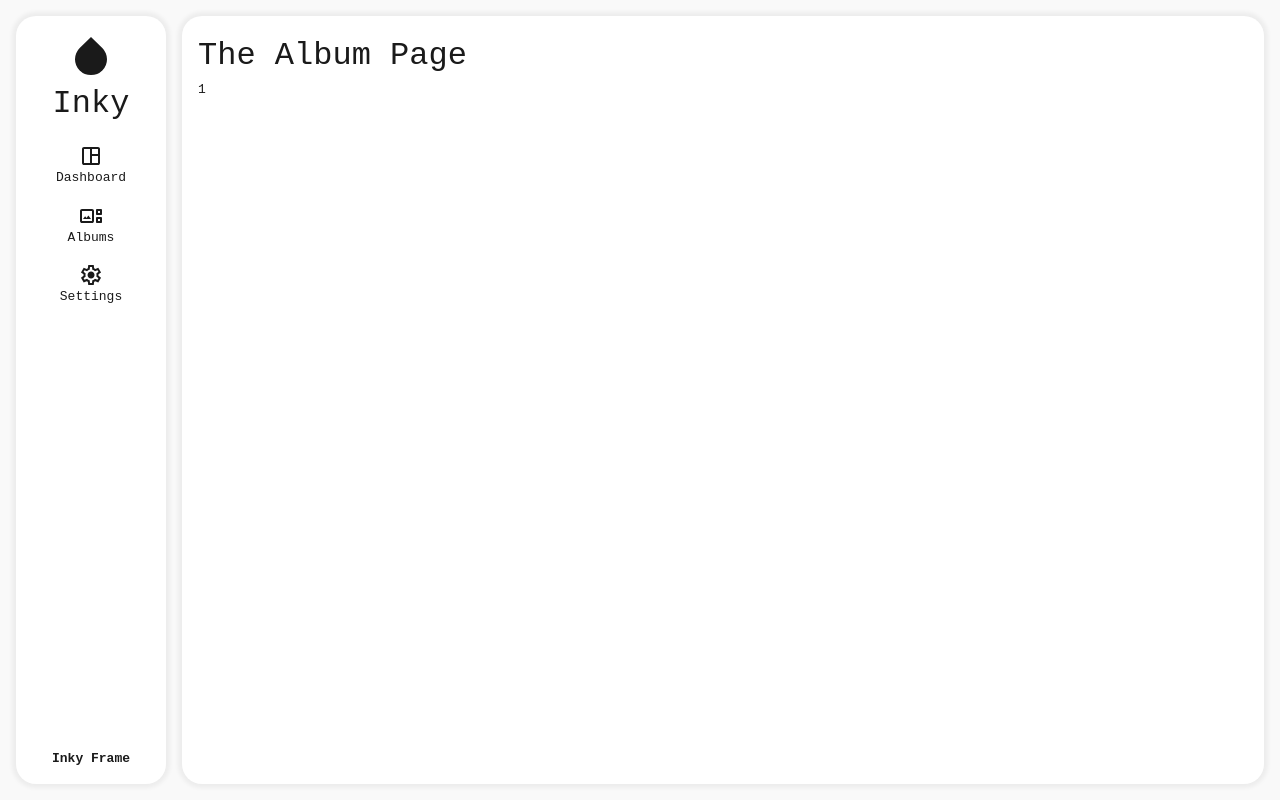
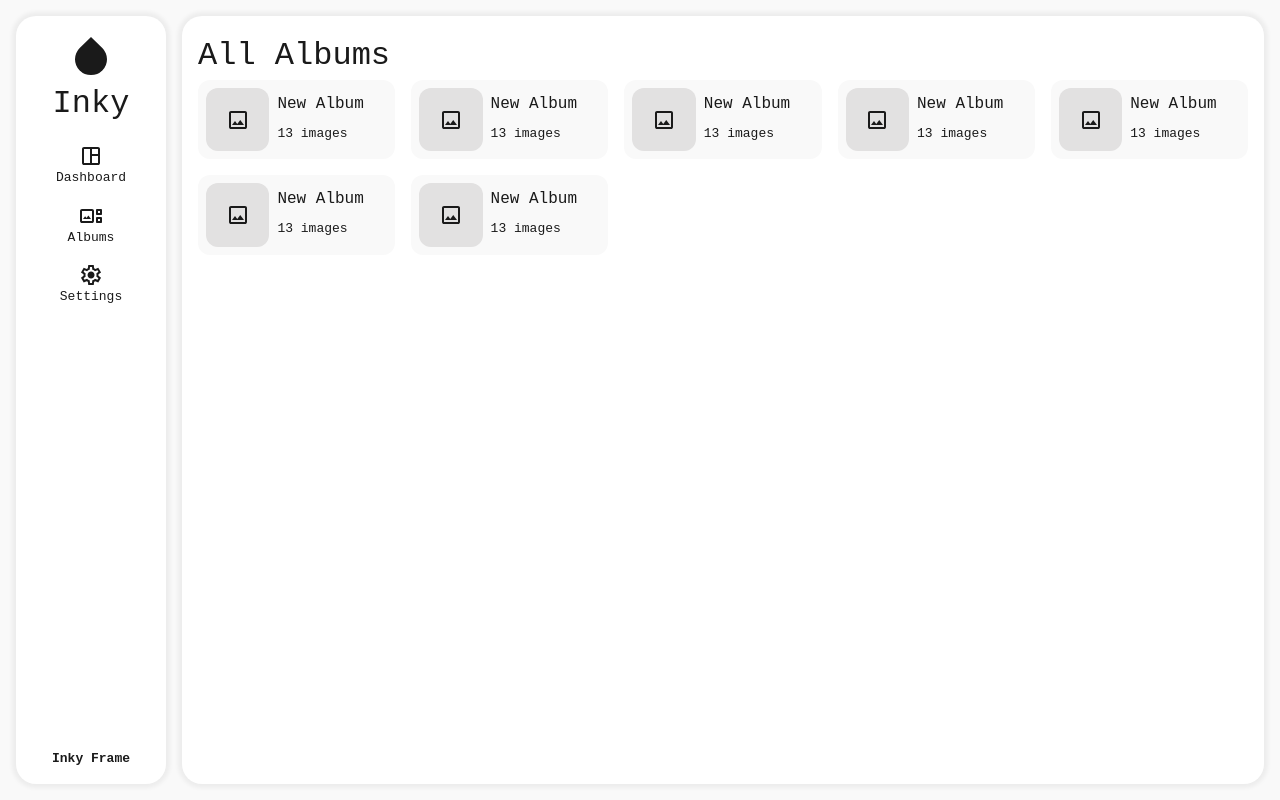
Before and after one commit to illtrythisout/inky-frame, a React app in the folder frontend/: page /albums/1 in a window 1280 px wide. Built offline with nearby package versions, Linux system fonts and the light colour scheme; the HTML template or start-up script is replaced by a standard one.

Commit message:
Create and style albums page

```diff
--- a/frontend/src/components/Dashboard/AlbumsSection.jsx
+++ b/frontend/src/components/Dashboard/AlbumsSection.jsx
@@ -1,15 +1,6 @@
 import styles from './albumSection.module.css';
 
 import AlbumCard from './AlbumCard';
-
-const albums = [
-  { name: 'Travel', numberOfImages: 13, id: 1 },
-  { name: '2024', numberOfImages: 12, id: 2 },
-  { name: 'Family', numberOfImages: 15, id: 3 },
-  { name: 'Friends', numberOfImages: 18, id: 4 },
-  { name: 'Hikes', numberOfImages: 8, id: 5 },
-  { name: 'Uni', numberOfImages: 7, id: 6 },
-];
 
 export default function AlbumsSection() {
   return (
--- a/frontend/src/pages/AlbumPage.jsx
+++ /dev/null
@@ -1,12 +0,0 @@
-import { useParams } from 'react-router';
-
-export default function AlbumPage() {
-  const { albumId } = useParams();
-
-  return (
-    <div className="card">
-      <h1>The Album Page</h1>
-      <p>{albumId}</p>
-    </div>
-  );
-}
--- /dev/null
+++ b/frontend/src/pages/AlbumsPage.jsx
@@ -0,0 +1,19 @@
+import styles from './albumsPage.module.css';
+import AlbumCard from '../components/dashboard/AlbumCard';
+
+export default function AlbumsPage() {
+  return (
+    <div className="card">
+      <h1>All Albums</h1>
+      <div className={styles.albums}>
+        <AlbumCard />
+        <AlbumCard />
+        <AlbumCard />
+        <AlbumCard />
+        <AlbumCard />
+        <AlbumCard />
+        <AlbumCard />
+      </div>
+    </div>
+  );
+}
--- /dev/null
+++ b/frontend/src/pages/albumsPage.module.css
@@ -0,0 +1,5 @@
+.albums {
+  display: grid;
+  grid-template-columns: repeat(5, 1fr);
+  gap: var(--padding-md);
+}
--- a/frontend/src/routes.jsx
+++ b/frontend/src/routes.jsx
@@ -1,5 +1,5 @@
 import App from './App';
-import AlbumPage from './pages/AlbumPage';
+import AlbumsPage from './pages/AlbumsPage';
 import Dashboard from './pages/Dashboard';
 
 const routes = [
@@ -8,7 +8,7 @@ const routes = [
     element: <App />,
     children: [
       { path: '/', element: <Dashboard /> },
-      { path: '/albums/:albumId?', element: <AlbumPage /> },
+      { path: '/albums/:albumId?', element: <AlbumsPage /> },
     ],
   },
 ];
```
